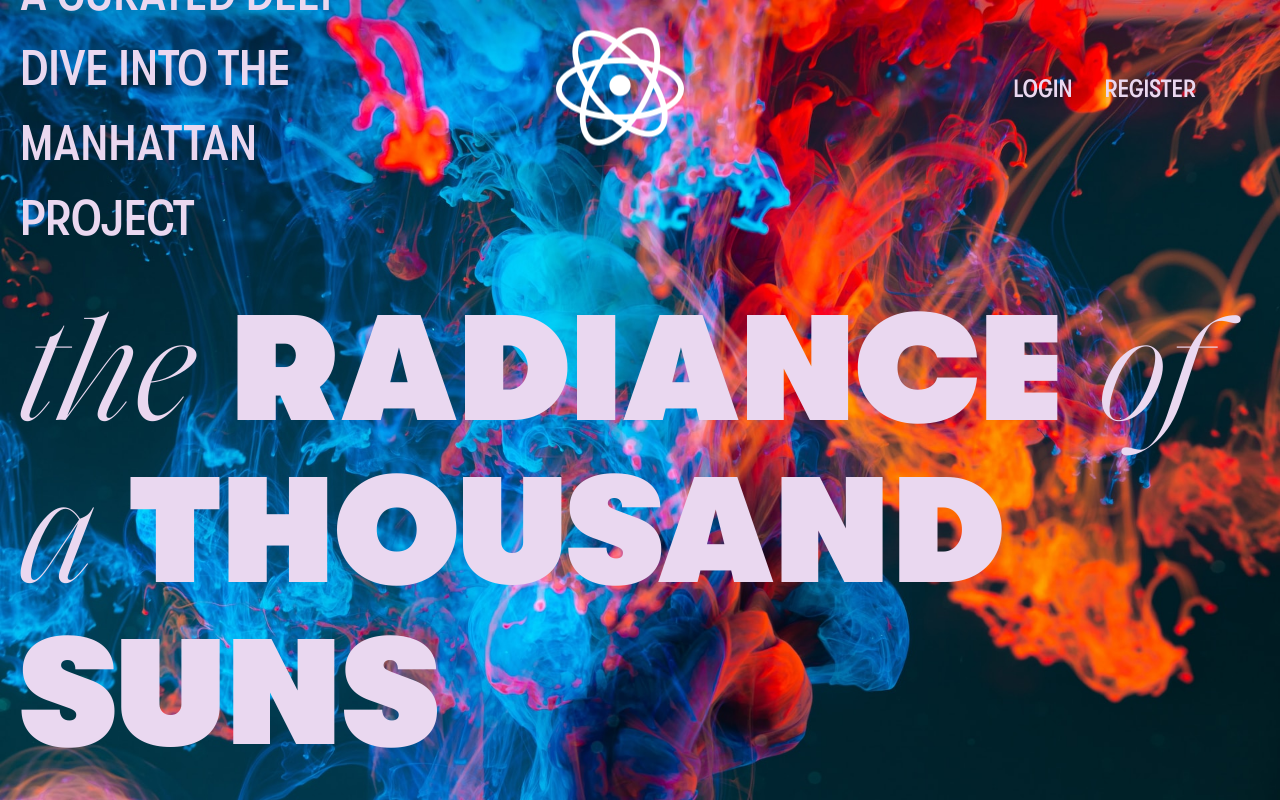
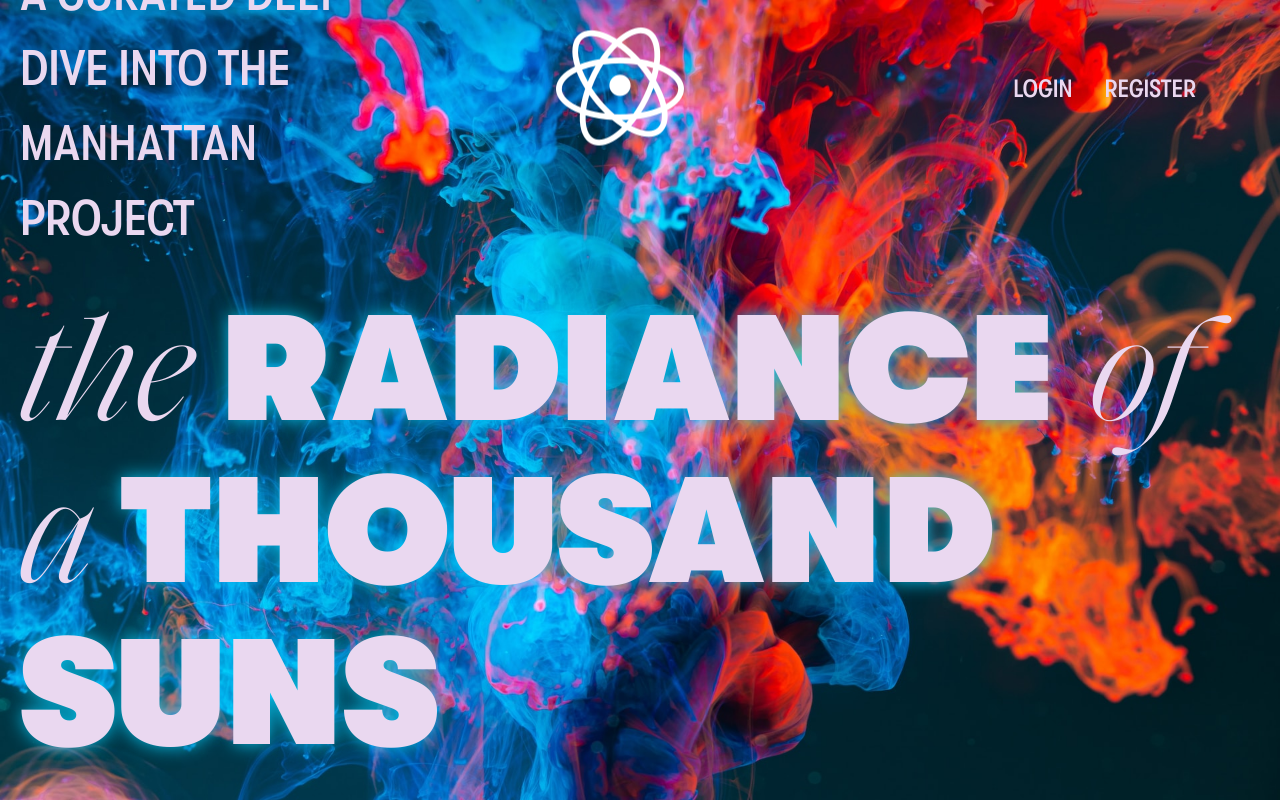
Before and after one commit to gschryver/FissionFiles, a React (Create React App) app in the folder FissionFiles/client/Fission/: page / in a window 1280 px wide. Built offline with nearby package versions, Linux system fonts and the light colour scheme.

Commit message:
nifty glow

```diff
--- a/FissionFiles/client/Fission/src/components/Home.js
+++ b/FissionFiles/client/Fission/src/components/Home.js
@@ -53,7 +53,10 @@ export default function Hello() {
         </div>
 
         <div className="hero-text">
-          <span className="saol">the</span> radiance <span className="saol">of a</span> thousand suns
+          <span className="saol">the </span>
+          <span className="glow-text">radiance </span>
+          <span className="saol">of a </span>
+          <span className="glow-text">thousand suns</span>
         </div>
       </div>
     </div>
--- a/FissionFiles/client/Fission/src/components/css/home.css
+++ b/FissionFiles/client/Fission/src/components/css/home.css
@@ -61,6 +61,10 @@
   text-transform: lowercase;
 }
 
+.glow-text {
+    animation: glow 4s linear infinite;
+}
+
 @keyframes fadeIn {
   0% { opacity: 0; }
   100% { opacity: 1; }
@@ -87,3 +91,9 @@
     transform: translateX(0);
   }
 }
+
+@keyframes glow {
+    40% {
+        text-shadow: 0 0 20px #05C7F2;
+    }
+}
```
